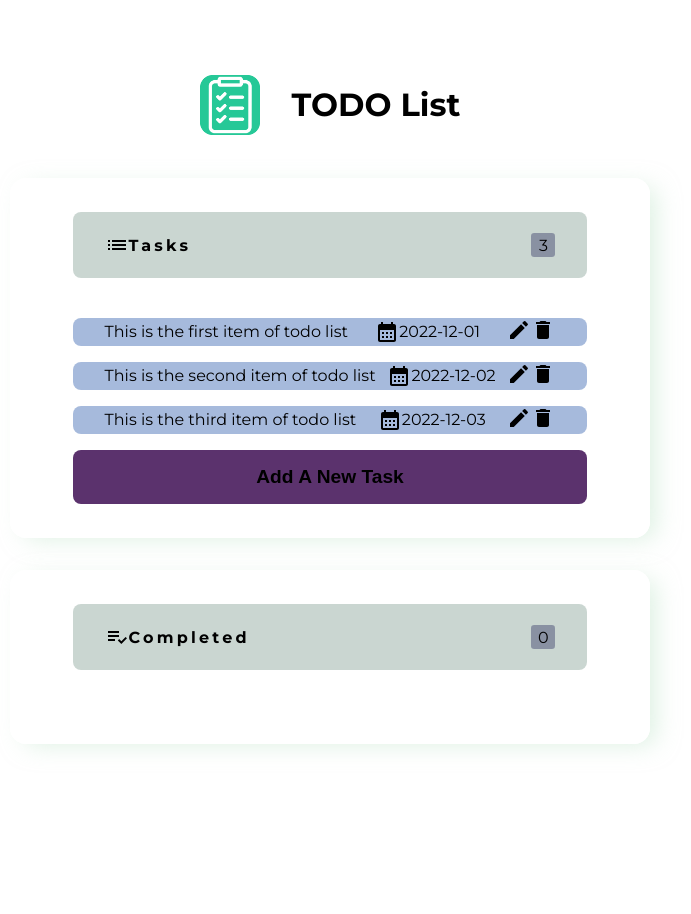
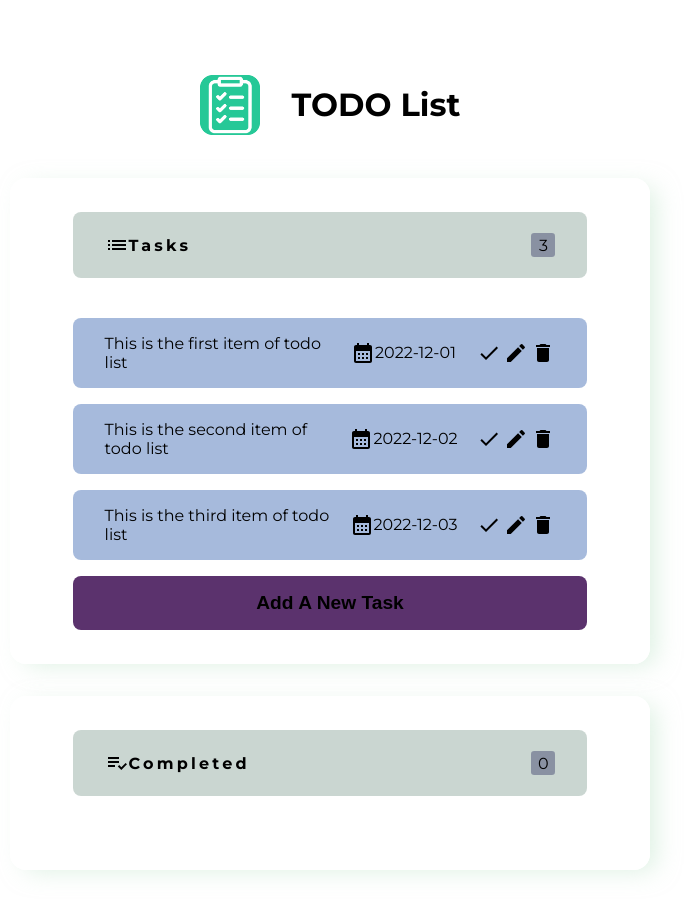
Before and after one commit to h-razavi/todo-crud-app, a Next.js app: page / in a window 1280 px wide. Shown: the top 914 px of the page, without its empty margins (310-1001 px from the left). Before the commit the page ends 808 px from the top, so only its background shows below. Built offline with nearby package versions, Linux system fonts and the light colour scheme.

Commit message:
task card completed

```diff
--- a/src/components/Task.tsx
+++ b/src/components/Task.tsx
@@ -3,6 +3,7 @@ import styles from "../../styles/Task.module.css";
 import CalendarMonthIcon from "@mui/icons-material/CalendarMonth";
 import EditIcon from '@mui/icons-material/Edit';
 import DeleteIcon from '@mui/icons-material/Delete';
+import CheckIcon from '@mui/icons-material/Check';
 
 type Props = {
     title : string,
@@ -12,13 +13,14 @@ type Props = {
 function Task({title,date}: Props) {
   return (
     <div className={styles.container}>
-        <span>{title}</span>
+        <div className={styles.title}>{title}</div>
       <div className={styles.date}>
         <CalendarMonthIcon /> {date}
       </div>
       <div className={styles.editButtons}>
-        <EditIcon />
-        <DeleteIcon />
+        <CheckIcon className={styles.check} />
+        <EditIcon className={styles.edit} />
+        <DeleteIcon className={styles.delete} />
       </div>
     </div>
   );
--- a/styles/Task.module.css
+++ b/styles/Task.module.css
@@ -2,7 +2,7 @@
     width: 90%;
     background-color: rgba(79, 118, 185, 0.5);
     margin: 0 auto 1rem;
-    padding: 0 2rem;
+    padding: 1rem 2rem;
     border-radius: 0.5rem;
     display: flex;
     justify-content: space-between;
@@ -13,3 +13,25 @@
     display: flex;
     align-items: center;
 }
+
+.title{
+    width: 50%;
+}
+
+.editButtons {
+    cursor: pointer;
+    display: flex;
+    gap: 0.2rem;
+}
+
+.check:hover{
+    color: var(--primary-light);
+}
+
+.edit:hover{
+    color: var(--primary-button);
+}
+
+.delete:hover{
+    color: var(--primary-red);
+}
```
